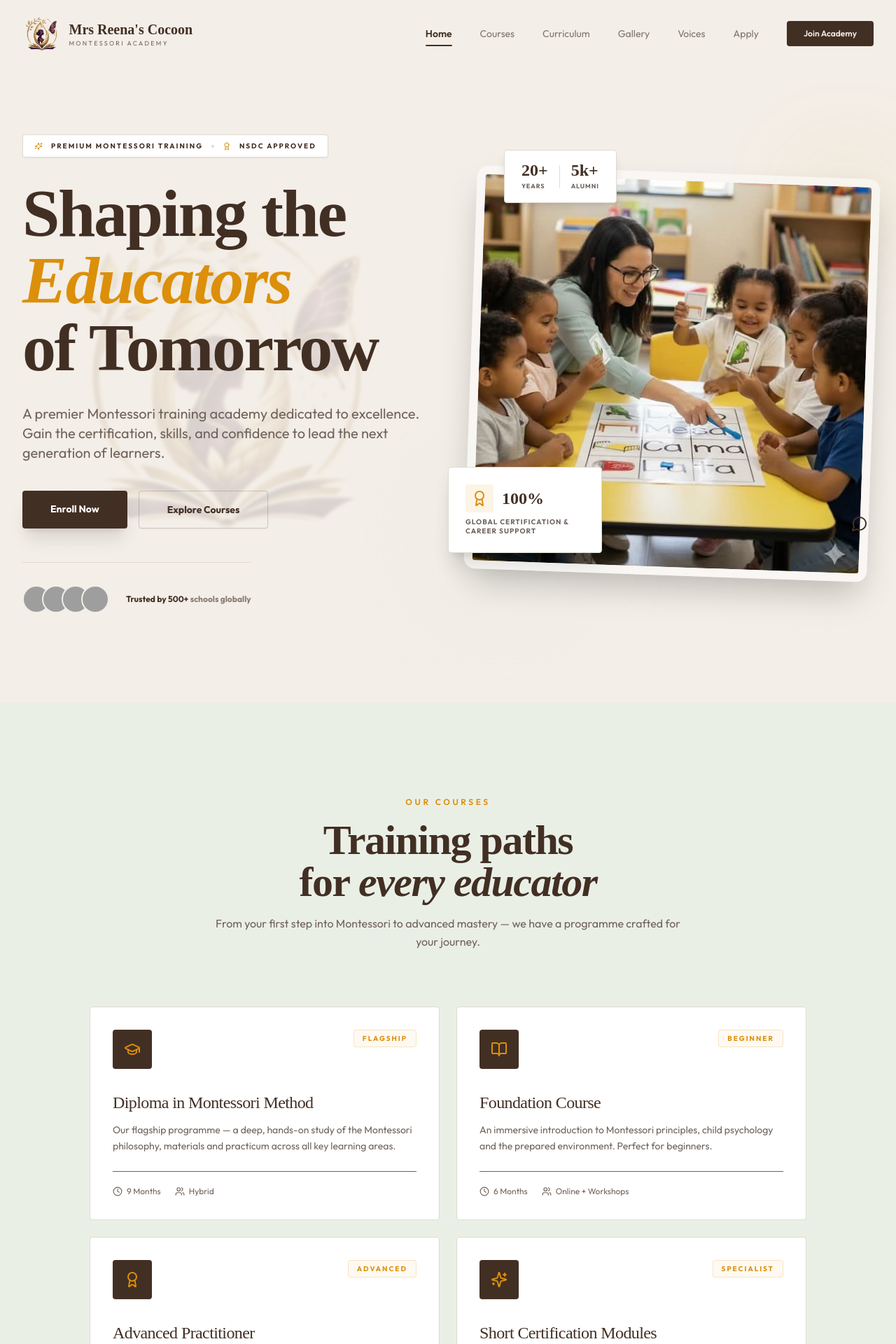
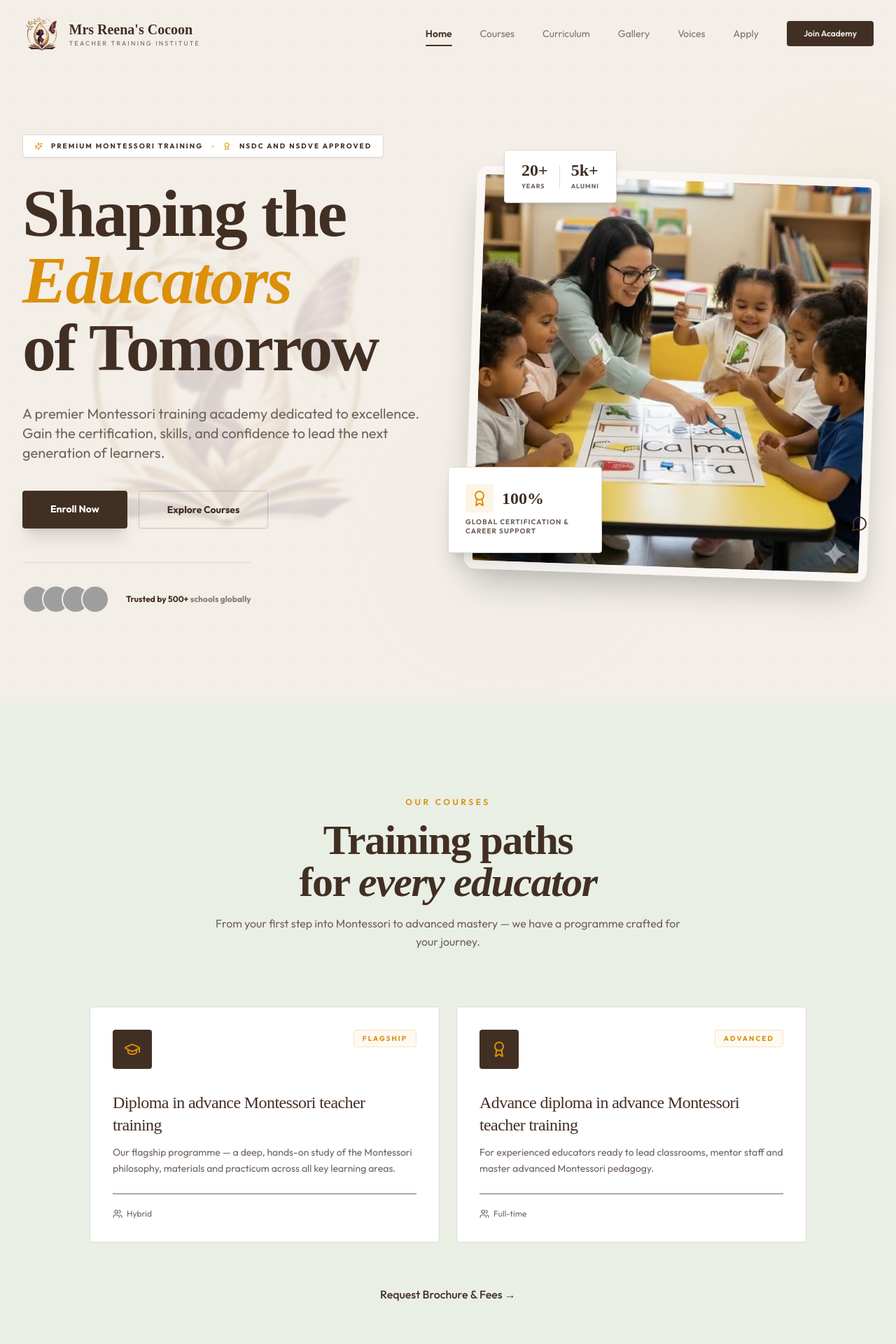
Before and after one commit to mani1010dev/reena-teacher-training, a React (Vite) app: page / in a window 1280 px wide. Shown: the top 1920 px of the page at 70% size. Built offline with nearby package versions, Linux system fonts and the light colour scheme; grey boxes are pictures that could not be loaded; the HTML template or start-up script is replaced by a standard one; a web font is replaced by a local one.

Commit message:
Update website title, courses, and accreditations

```diff
--- a/index.html
+++ b/index.html
@@ -4,11 +4,11 @@
     <meta charset="UTF-8" />
     <link rel="icon" type="image/x-icon" href="/teacher-logo.ico" />
     <meta name="viewport" content="width=device-width, initial-scale=1.0" />
-    <title>Mrs Reena's Cocoon — Montessori Teacher Training Academy</title>
+    <title>Mrs Reena's Cocoon | Teacher Training Institute</title>
     <meta name="description" content="Premier Montessori teacher training academy. Diploma, foundation & advanced courses shaping certified, confident educators." />
     <meta name="author" content="Mrs Reena's Cocoon" />
 
-    <meta property="og:title" content="Mrs Reena's Cocoon — Montessori Teacher Training Academy" />
+    <meta property="og:title" content="Mrs Reena's Cocoon | Teacher Training Institute" />
     <meta property="og:description" content="Shaping confident, certified Montessori educators." />
     <meta property="og:type" content="website" />
     <meta name="twitter:card" content="summary_large_image" />
--- a/src/components/Achievements.tsx
+++ b/src/components/Achievements.tsx
@@ -3,7 +3,7 @@ import { ShieldCheck, Award, Users, BookCheck } from "lucide-react";
 const items = [
   {
     icon: ShieldCheck,
-    title: "NSDC Approved",
+    title: "NSDC and NSDVE Approved",
     desc: "A government-recognized training partner ensuring national standards.",
   },
   {
--- a/src/components/Footer.tsx
+++ b/src/components/Footer.tsx
@@ -62,7 +62,7 @@ const Footer = () => {
 
         <div className="pt-8 border-t border-white/10 flex flex-col md:flex-row justify-between items-center gap-6">
           <p className="text-[10px] uppercase tracking-[0.2em] text-white/40 font-semibold">
-            © {new Date().getFullYear()} Mrs Reena's Cocoon Montessori Academy.
+            © {new Date().getFullYear()} Mrs Reena's Cocoon Teacher Training Institute.
           </p>
 
           <button
--- a/src/components/Hero.tsx
+++ b/src/components/Hero.tsx
@@ -20,7 +20,7 @@ const Hero = () => {
               <span>Premium Montessori Training</span>
               <span className="w-1 h-1 rounded-full bg-border" />
               <Award className="w-3 h-3 text-accent" />
-              <span>NSDC Approved</span>
+              <span>NSDC and NSDVE Approved</span>
             </div>
 
             <h1 className="font-serif text-5xl md:text-7xl xl:text-8xl leading-[1.05] text-primary text-balance font-bold mb-8">
--- a/src/components/Navbar.tsx
+++ b/src/components/Navbar.tsx
@@ -43,7 +43,7 @@ const Navbar = () => {
           <img src="/teacher-logo.png" alt="Logo" className={`transition-all duration-300 ${scrolled ? 'h-9' : 'h-12'} w-auto object-contain`} />
           <div className="leading-tight">
             <div className={`font-serif font-bold transition-all duration-300 ${scrolled ? 'text-base' : 'text-xl'} text-primary`}>Mrs Reena's Cocoon</div>
-            <div className="text-[9px] tracking-[0.25em] uppercase text-muted-foreground hidden sm:block">Montessori Academy</div>
+            <div className="text-[9px] tracking-[0.25em] uppercase text-muted-foreground hidden sm:block">Teacher Training Institute</div>
           </div>
         </a>
 
--- a/src/components/Programs.tsx
+++ b/src/components/Programs.tsx
@@ -3,35 +3,17 @@ import { GraduationCap, BookOpen, Award, Sparkles, Clock, Users } from "lucide-r
 const courses = [
   {
     icon: GraduationCap,
-    title: "Diploma in Montessori Method",
+    title: "Diploma in advance Montessori teacher training",
     desc: "Our flagship programme — a deep, hands-on study of the Montessori philosophy, materials and practicum across all key learning areas.",
-    duration: "9 Months",
     mode: "Hybrid",
     badge: "Flagship",
   },
   {
-    icon: BookOpen,
-    title: "Foundation Course",
-    desc: "An immersive introduction to Montessori principles, child psychology and the prepared environment. Perfect for beginners.",
-    duration: "6 Months",
-    mode: "Online + Workshops",
-    badge: "Beginner",
-  },
-  {
     icon: Award,
-    title: "Advanced Practitioner",
+    title: "Advance diploma in advance Montessori teacher training",
     desc: "For experienced educators ready to lead classrooms, mentor staff and master advanced Montessori pedagogy.",
-    duration: "12 Months",
     mode: "Full-time",
     badge: "Advanced",
-  },
-  {
-    icon: Sparkles,
-    title: "Short Certification Modules",
-    desc: "Phonics, sensorial learning, EPL, classroom management & storytelling — focused certificates for working teachers.",
-    duration: "4 – 8 Weeks",
-    mode: "Weekend",
-    badge: "Specialist",
   },
 ];
 
@@ -61,7 +43,6 @@ const Programs = () => {
               <h3 className="font-serif text-2xl text-primary mb-3">{c.title}</h3>
               <p className="text-sm text-muted-foreground leading-relaxed mb-6">{c.desc}</p>
               <div className="flex items-center gap-5 text-xs text-muted-foreground pt-5 border-t border-gold/20">
-                <span className="flex items-center gap-1.5"><Clock className="w-3.5 h-3.5 text-gold-deep" />{c.duration}</span>
                 <span className="flex items-center gap-1.5"><Users className="w-3.5 h-3.5 text-gold-deep" />{c.mode}</span>
               </div>
             </div>
```
